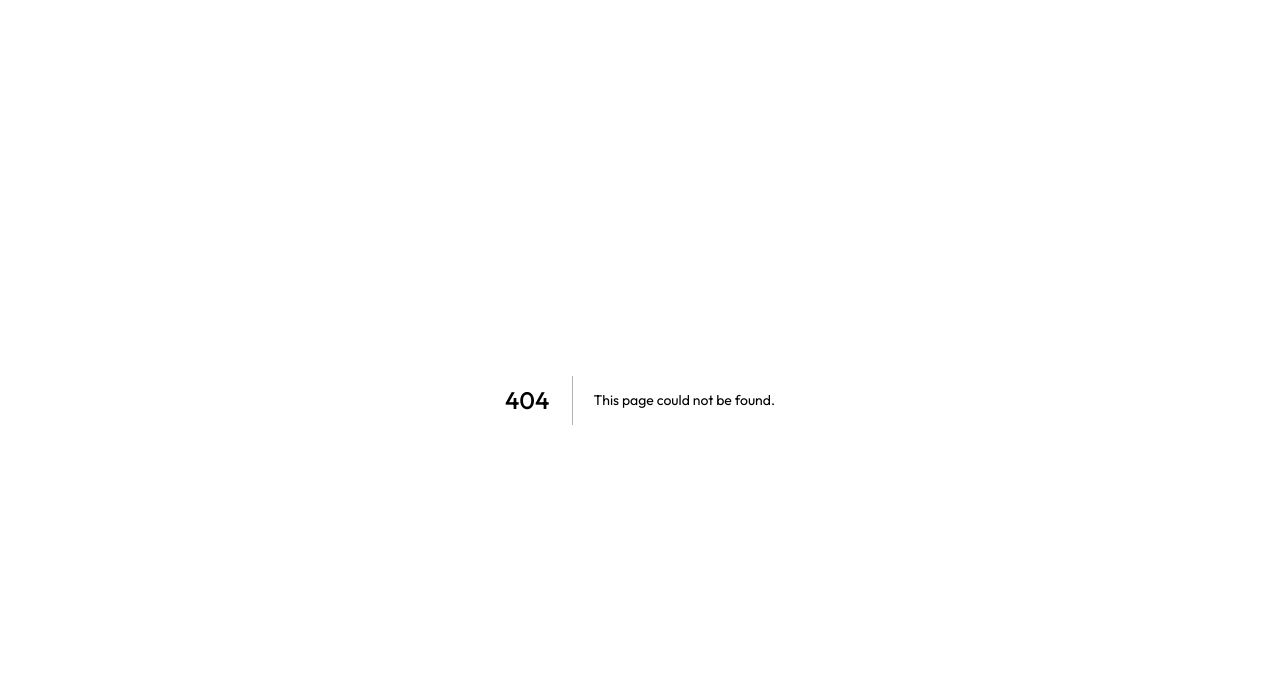
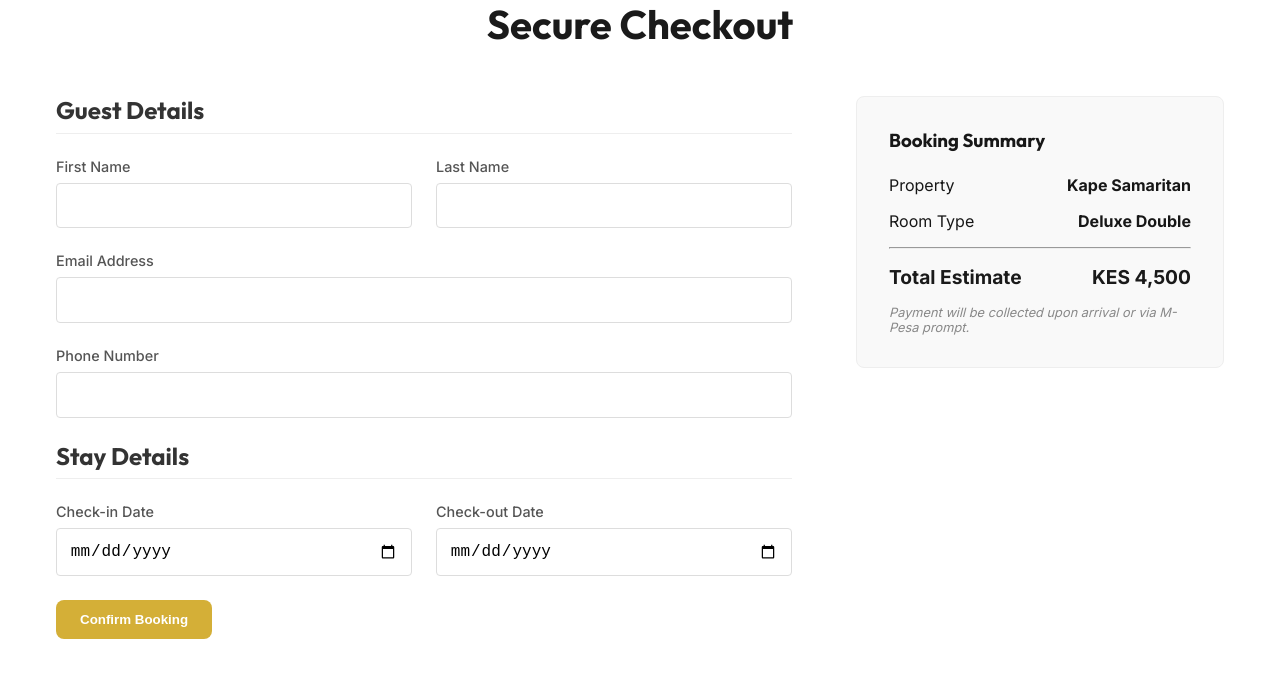
Before and after one commit to Akubrecah/KAPE-SAMARITAN-MMAKWANY-, a Next.js app in the folder client/: page /checkout in a window 1280 px wide. Before the commit this address had no page. Shown: the top 678 px of the page. Built offline with nearby package versions, Linux system fonts and the light colour scheme.

Commit message:
feat: unified booking flow and checkout

```diff
--- /dev/null
+++ b/client/src/app/booking/booking.module.css
@@ -0,0 +1,54 @@
+.title {
+  text-align: center;
+  font-size: 3rem;
+  margin-bottom: 1rem;
+}
+
+.subtitle {
+  text-align: center;
+  margin-bottom: 4rem;
+  color: #666;
+}
+
+.options {
+  display: flex;
+  gap: 2rem;
+  justify-content: center;
+  flex-wrap: wrap;
+}
+
+.card {
+  flex: 1;
+  min-width: 300px;
+  max-width: 500px;
+  padding: 3rem;
+  border-radius: var(--radius-md);
+  text-align: center;
+  transition: transform 0.3s;
+}
+
+.card:hover {
+  transform: translateY(-5px);
+}
+
+.card h2 {
+  font-size: 2rem;
+  margin-bottom: 1rem;
+}
+
+.card p {
+  margin-bottom: 2rem;
+  opacity: 0.9;
+}
+
+.kapeCard {
+  background-color: var(--kape-light);
+  border: 2px solid var(--kape-gold);
+  color: var(--kape-dark);
+}
+
+.mmakwanyCard {
+  background-color: var(--mmakwany-cream);
+  border: 2px solid var(--mmakwany-blue);
+  color: var(--mmakwany-blue);
+}
--- /dev/null
+++ b/client/src/app/checkout/checkout.module.css
@@ -0,0 +1,95 @@
+.title {
+  text-align: center;
+  margin-bottom: 3rem;
+  font-size: 2.5rem;
+  color: var(--kape-dark);
+}
+
+.layout {
+  display: flex;
+  gap: 4rem;
+  flex-wrap: wrap;
+}
+
+.formSection {
+  flex: 2;
+  min-width: 300px;
+}
+
+.sidebar {
+  flex: 1;
+  min-width: 300px;
+}
+
+.form h2 {
+  font-size: 1.5rem;
+  margin-bottom: 1.5rem;
+  color: #333;
+  border-bottom: 1px solid #eee;
+  padding-bottom: 0.5rem;
+}
+
+.row {
+  display: flex;
+  gap: 1.5rem;
+}
+
+.group {
+  flex: 1;
+  display: flex;
+  flex-direction: column;
+  margin-bottom: 1.5rem;
+}
+
+.group label {
+  font-weight: 500;
+  margin-bottom: 0.5rem;
+  font-size: 0.9rem;
+  color: #555;
+}
+
+.group input {
+  padding: 0.8rem;
+  border: 1px solid #ddd;
+  border-radius: var(--radius-sm);
+  font-size: 1rem;
+}
+
+.group input:focus {
+  outline: none;
+  border-color: var(--kape-gold);
+}
+
+.summaryCard {
+  background: #f9f9f9;
+  padding: 2rem;
+  border-radius: var(--radius-md);
+  border: 1px solid #eee;
+}
+
+.summaryCard h3 {
+  margin-bottom: 1.5rem;
+}
+
+.summaryItem {
+  display: flex;
+  justify-content: space-between;
+  margin-bottom: 1rem;
+}
+
+.total {
+  display: flex;
+  justify-content: space-between;
+  font-size: 1.2rem;
+  font-weight: 700;
+  margin-top: 1rem;
+  margin-bottom: 1rem;
+  color: var(--kape-dark);
+}
+
+.note {
+  font-size: 0.8rem;
+  color: #888;
+  font-style: italic;
+  margin-top: 1rem;
+}
--- /dev/null
+++ b/client/src/app/checkout/page.tsx
@@ -0,0 +1,97 @@
+'use client';
+
+import { useState } from 'react';
+import Link from 'next/link';
+import styles from './checkout.module.css';
+
+export default function CheckoutPage() {
+  const [formData, setFormData] = useState({
+    firstName: '',
+    lastName: '',
+    email: '',
+    phone: '',
+    checkIn: '',
+    checkOut: '',
+  });
+
+  const handleSubmit = (e: React.FormEvent) => {
+    e.preventDefault();
+    // integrated with backend API later
+    console.log('Booking Data:', formData);
+    window.location.href = '/confirmation';
+  };
+
+  const handleChange = (e: React.ChangeEvent<HTMLInputElement>) => {
+    setFormData({ ...formData, [e.target.name]: e.target.value });
+  };
+
+  return (
+    <div className="container py-5">
+      <h1 className={styles.title}>Secure Checkout</h1>
+
+      <div className={styles.layout}>
+        {/* Form Section */}
+        <div className={styles.formSection}>
+          <form onSubmit={handleSubmit} className={styles.form}>
+            <h2>Guest Details</h2>
+            <div className={styles.row}>
+              <div className={styles.group}>
+                <label>First Name</label>
+                <input type="text" name="firstName" required onChange={handleChange} />
+              </div>
+              <div className={styles.group}>
+                <label>Last Name</label>
+                <input type="text" name="lastName" required onChange={handleChange} />
+              </div>
+            </div>
+
+            <div className={styles.group}>
+              <label>Email Address</label>
+              <input type="email" name="email" required onChange={handleChange} />
+            </div>
+
+            <div className={styles.group}>
+              <label>Phone Number</label>
+              <input type="tel" name="phone" required onChange={handleChange} />
+            </div>
+
+            <h2 className="mt-4">Stay Details</h2>
+            <div className={styles.row}>
+              <div className={styles.group}>
+                <label>Check-in Date</label>
+                <input type="date" name="checkIn" required onChange={handleChange} />
+              </div>
+              <div className={styles.group}>
+                <label>Check-out Date</label>
+                <input type="date" name="checkOut" required onChange={handleChange} />
+              </div>
+            </div>
+
+            <button type="submit" className="btn btn-kape mt-4 w-full">Confirm Booking</button>
+          </form>
+        </div>
+
+        {/* Summary Sidebar */}
+        <div className={styles.sidebar}>
+          <div className={styles.summaryCard}>
+            <h3>Booking Summary</h3>
+            <div className={styles.summaryItem}>
+              <span>Property</span>
+              <strong>Kape Samaritan</strong>
+            </div>
+            <div className={styles.summaryItem}>
+              <span>Room Type</span>
+              <strong>Deluxe Double</strong>
+            </div>
+            <hr />
+            <div className={styles.total}>
+              <span>Total Estimate</span>
+              <span>KES 4,500</span>
+            </div>
+            <p className={styles.note}>Payment will be collected upon arrival or via M-Pesa prompt.</p>
+          </div>
+        </div>
+      </div>
+    </div>
+  );
+}
```
Also changed, not shown: client/src/app/booking/page.tsx (added, +27 -0 lines), client/src/app/confirmation/page.tsx (added, +31 -0 lines).
